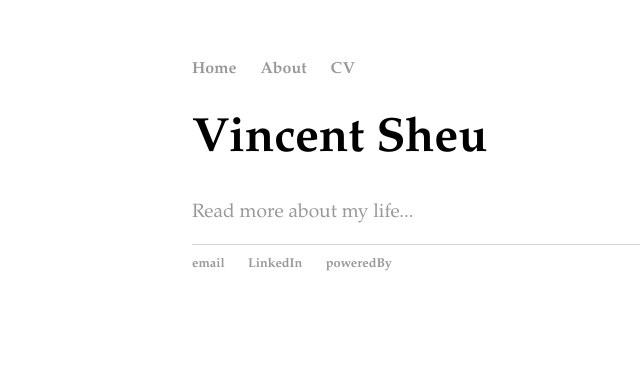
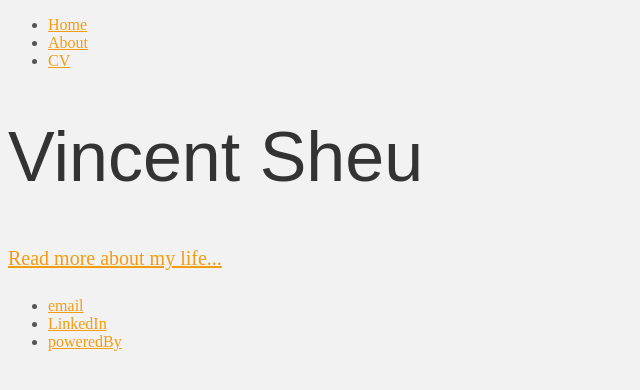
Before and after one commit to sheuvincent/sheuvincent.github.io, a Jekyll site: the page built from index.html, in a window 1280 px wide. Shown: the top 390 px of the page, without its empty margins (0-640 px from the left). Built offline with Jekyll 4.4.1, drawn with Linux system fonts in a browser that asks for light colours.

Commit message:
Update main.css

```diff
--- a/css/main.css
+++ b/css/main.css
@@ -1,56 +1,83 @@
 body {
-    margin: 60px auto;
-    width: 70%;
+  background-color: #f2f2f2;
+    font-family: 'EB Garamond', serif;
+    font-weight: 300;
+    font-size: 16px;
+    color: #555;
+
+    -webkit-font-smoothing: antialiased;
+    -webkit-overflow-scrolling: touch;
 }
-nav ul, footer ul {
-    font-family:'Crimson', 'Garamond', 'Helvetica', 'Sans-Serif';
-    padding: 0px;
-    list-style: none;
-    font-weight: bold;
-}
-nav ul li, footer ul li {
-    display: inline;
-    margin-right: 20px;
-}
-a {
-    text-decoration: none;
-    color: #999;
-}
-a:hover {
-    text-decoration: underline;
-}
-h1 {
-    font-size: 3em;
-    font-family:'Crimson', 'Garamond', 'Helvetica', 'Sans-Serif';
-}
-p {
-    font-family:'Crimson', 'Garamond', 'Helvetica', 'Sans-Serif';
-    font-size: 1.2em;
-    line-height: 1.2em;
+
+/* Titles */
+h1, h2, h3, h4, h5, h6 {
+    font-family: 'Oswald', sans-serif;
+    font-weight: 300;
     color: #333;
 }
-p-sans {
-    font-family:'Helvetica', 'Sans-Serif';
-    font-size: 1.2em;
-    line-height: 1.2em;
-    color: #333;
-}
-p-serif {
-    font-family:'Crimson', 'Garamond', 'Serif';
-    font-size: 1.2em;
-    line-height: 1.2em;
-    color: #333;
-}
-footer {
-    border-top: 1px solid #d5d5d5;
-    font-size: .8em;
+
+
+/* Paragraph & Typographic */
+p {
+    line-height: 28px;
+    margin-bottom: 25px;
+    font-size: 20px;
 }
 
-ul.posts {
-    margin: 20px auto 40px;
-    font-size: 1.5em;
+.centered {
+    text-align: center;
 }
 
-ul.posts li {
-    list-style: none;
+/* Links */
+a {
+    color: #f39c12;
+    word-wrap: break-word;
+
+    -webkit-transition: color 0.1s ease-in, background 0.1s ease-in;
+    -moz-transition: color 0.1s ease-in, background 0.1s ease-in;
+    -ms-transition: color 0.1s ease-in, background 0.1s ease-in;
+    -o-transition: color 0.1s ease-in, background 0.1s ease-in;
+    transition: color 0.1s ease-in, background 0.1s ease-in;
 }
+
+a:hover,
+a:focus {
+    color: #7b7b7b;
+    text-decoration: none;
+    outline: 0;
+}
+
+a:before,
+a:after {
+    -webkit-transition: color 0.1s ease-in, background 0.1s ease-in;
+    -moz-transition: color 0.1s ease-in, background 0.1s ease-in;
+    -ms-transition: color 0.1s ease-in, background 0.1s ease-in;
+    -o-transition: color 0.1s ease-in, background 0.1s ease-in;
+    transition: color 0.1s ease-in, background 0.1s ease-in;
+}
+
+ hr {
+    display: block;
+    height: 1px;
+    border: 0;
+    border-top: 1px solid #ccc;
+    margin: 1em 0;
+    padding: 0;
+}
+
+.logo {
+	text-align: center;
+	margin-top: 25px;
+}
+
+h1 {
+	font-size: 70px;
+}
+
+.w {
+	margin-top: 60px;
+}
+.w i {
+	font-size: 26px;
+	padding: 12px;
+}
```
